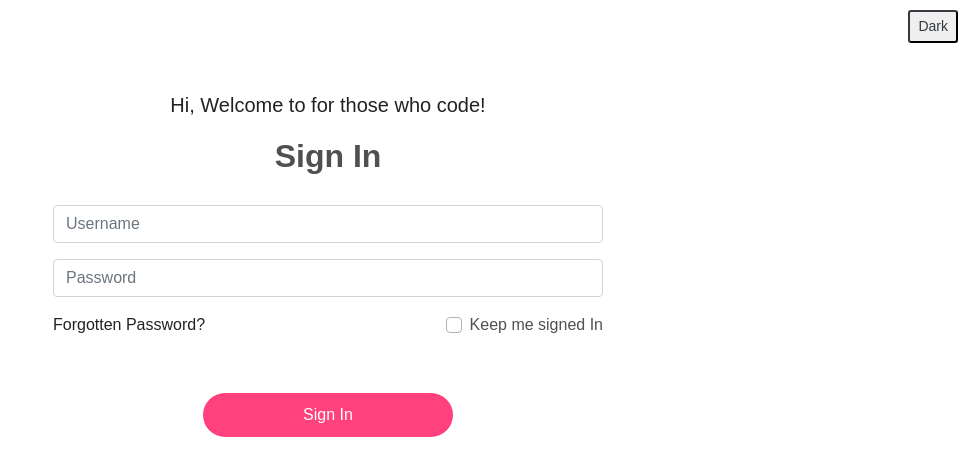
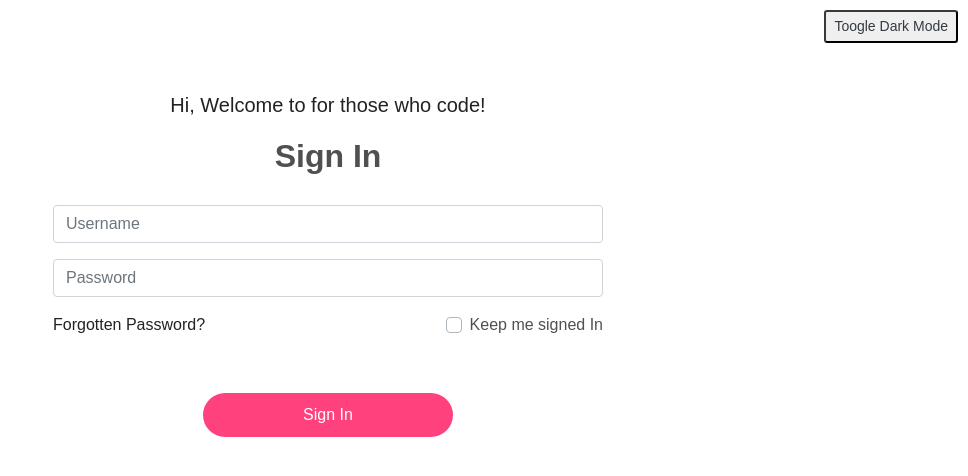
Before and after one commit to isNan909/DarkmodeUI, a website built with Parcel: page index.html in a window 1280 px wide. Shown: the whole page, without its empty margins (312-1280 px from the left). Built offline with nearby package versions, Linux system fonts and the light colour scheme.

Commit message:
added deak model toggle

```diff
--- a/index.html
+++ b/index.html
@@ -20,7 +20,7 @@
           id="toogleInterface"
           class="btn-outline-dark btn-sm"
         >
-          Dark
+          Toogle Dark Mode
         </button>
       </li>
     </ul>
--- a/style.css
+++ b/style.css
@@ -1,7 +1,10 @@
 * {
   font-family: Arial, Helvetica, sans-serif;
 }
-
+button, btn:focus {
+  outline: none;
+  box-shadow: none;
+}
 h5 {
   margin-top: 40px;
 }
```
